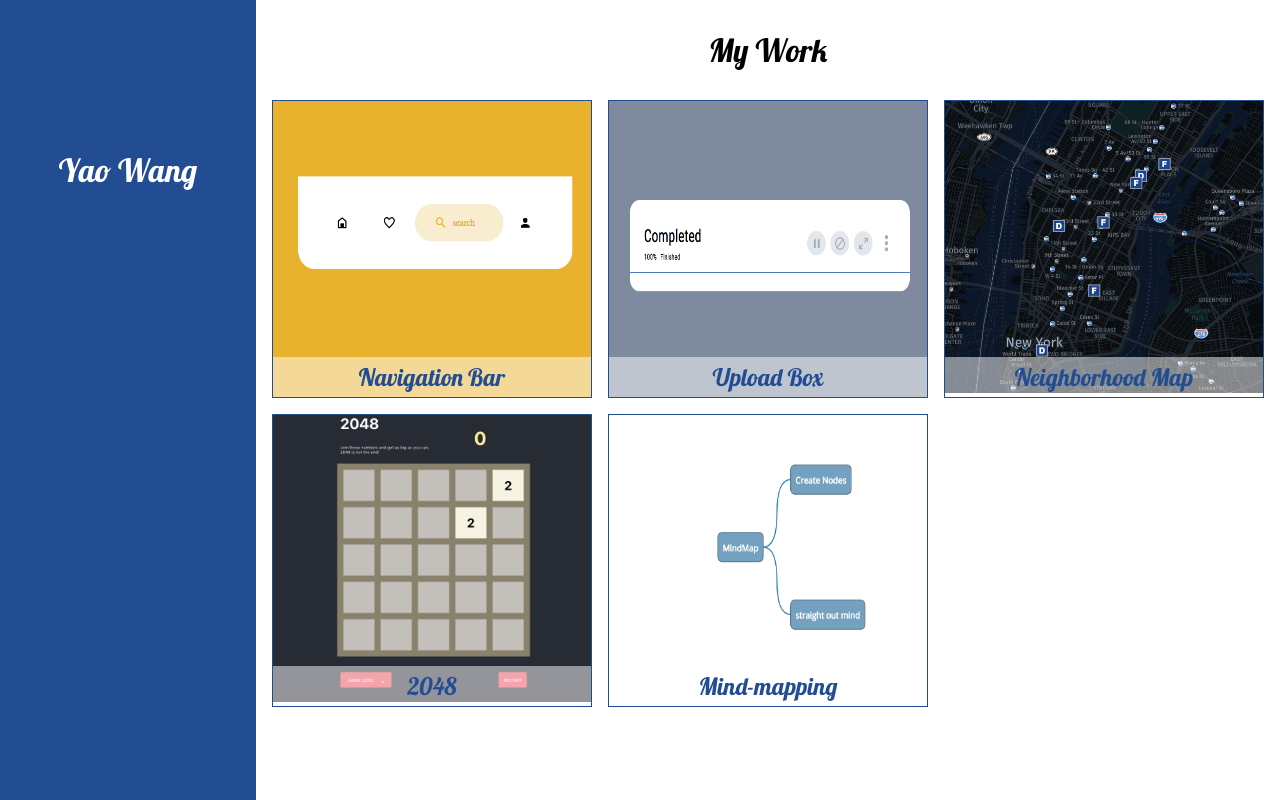
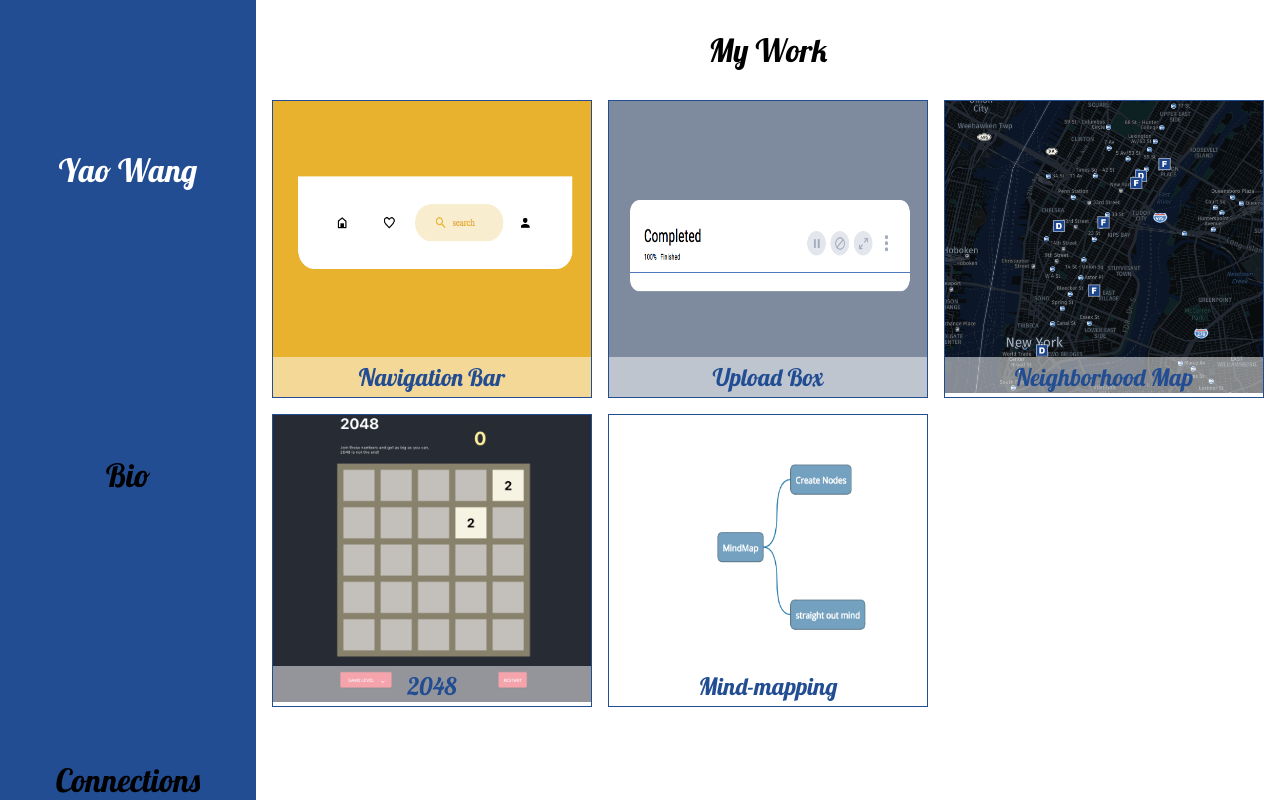
Before and after one commit to yaowang908/yaowang908.github.io, a React app: page / in a window 1280 px wide. Built offline with nearby package versions, Linux system fonts and the light colour scheme.

Commit message:
sidepanel flexbox

```diff
--- a/src/App/Section.jsx
+++ b/src/App/Section.jsx
@@ -18,9 +18,9 @@ const Block = styled.div`
         width: 100%;
         height: 100%;
         text-align: center;
-        color: rgb(34,77,147);
         text-decoration: none;
         position: relative;
+        color: rgb(34,77,147);
 
         img {
             width: 100%;
--- a/src/App/SidePanel.jsx
+++ b/src/App/SidePanel.jsx
@@ -4,17 +4,25 @@ import styled from "styled-components";
 const NameContainer = styled.div`
     width: 100%;
     padding: 0;
-    margin: 150px 0;
-    font-family: 'Lobster', cursive;
-    font-size: 2em;
-    text-align: center;
+    margin: 150px 0 0 0;
     color: #fff;
+`;
+
+const Bio = styled.div`
+    width: 100%;
+`;
+
+const Connections = styled.div`
+    width: 100%;
+
 `;
 
 const SidePanelContent = ()=>{
     return (
         <Fragment>
             <NameContainer>Yao Wang</NameContainer>
+            <Bio>Bio</Bio>
+            <Connections>Connections</Connections>
         </Fragment>
     );
 };
--- a/src/App/index.jsx
+++ b/src/App/index.jsx
@@ -18,6 +18,12 @@ const SidePanel = styled.div`
     position: fixed;
     left: 0;
     background-color: #224d93;
+    font-family: 'Lobster', cursive;
+    font-size: 2em;
+    text-align: center;
+    display: flex;
+    flex-flow: column nowrap;
+    justify-content: space-between;
 `;
 
 const SidePanelPlaceHolder = styled.div`
```
